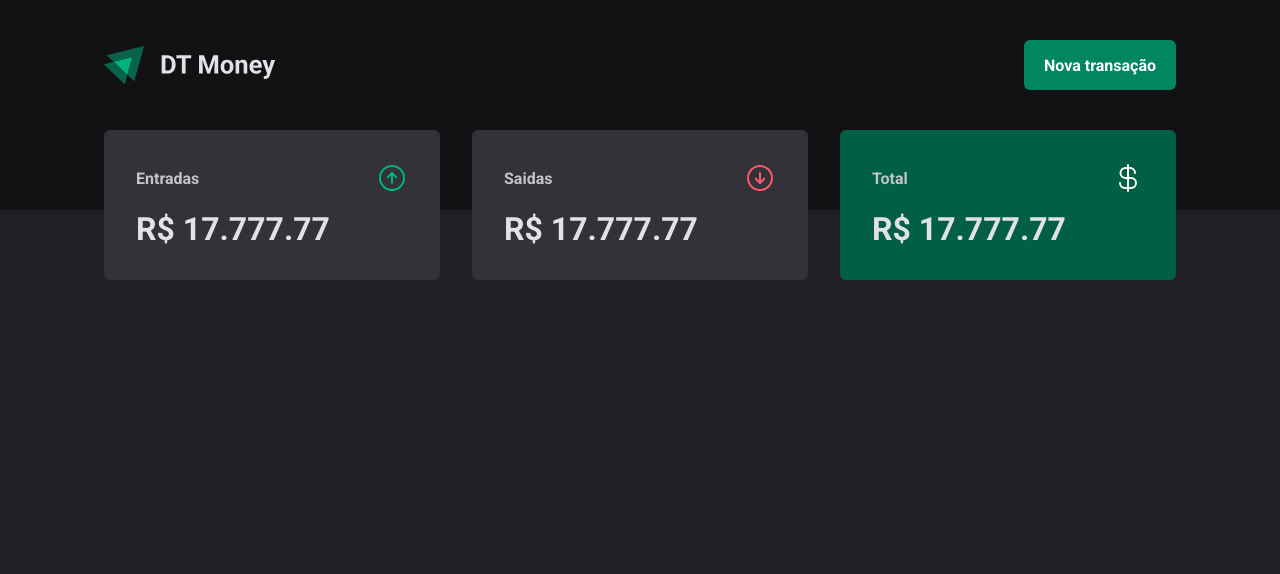
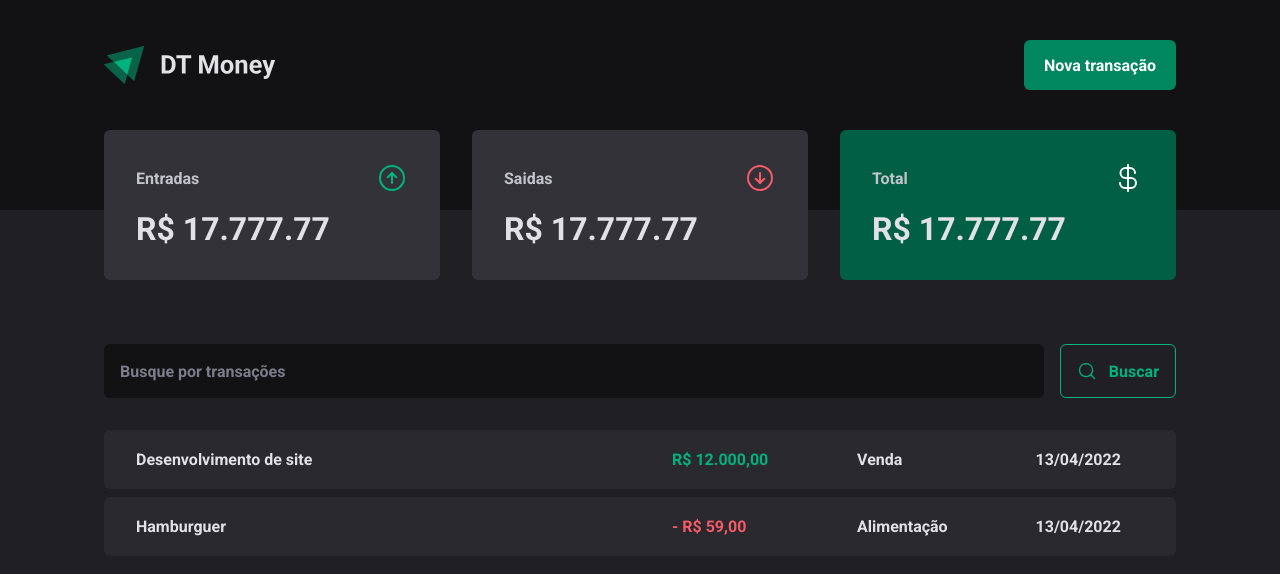
Before and after one commit to Alexandre-Cartaxo/DT-Money, a React (Vite) app: page / in a window 1280 px wide. Shown: the top 574 px of the page. Built offline with nearby package versions, Linux system fonts and the light colour scheme.

Commit message:
Componente SearchForms e acessibilidade

```diff
--- a/package.json
+++ b/package.json
@@ -10,6 +10,7 @@
     "preview": "vite preview"
   },
   "dependencies": {
+    "@radix-ui/react-dialog": "^1.1.6",
     "phosphor-react": "^1.4.1",
     "react": "^19.0.0",
     "react-dom": "^19.0.0",
--- /dev/null
+++ b/src/@types/pages/Transactions/components/SearchForm/index.tsx
@@ -0,0 +1,14 @@
+import { MagnifyingGlass } from "phosphor-react";
+import { SearchFormContainer } from "./styles";
+
+export function SearchForm(){
+  return(
+    <SearchFormContainer>
+      <input type="text" placeholder="Busque por transações"/>
+      <button type="submit">
+        <MagnifyingGlass size={20}/>
+        Buscar
+      </button>
+    </SearchFormContainer>
+  )
+}
--- /dev/null
+++ b/src/@types/pages/Transactions/components/SearchForm/styles.ts
@@ -0,0 +1,41 @@
+import styled from "styled-components";
+
+export const SearchFormContainer = styled.form`
+  display: flex;
+  gap: 1rem;
+
+  input {
+    flex: 1;
+    border-radius: 6px;
+    border: 0;
+    background: ${props=>props.theme["gray-900"]};
+    color: ${props=>props.theme["gray-300"]};
+    padding: 1rem;
+
+    &::placeholder{
+      color: ${props=>props.theme["gray-500"]}
+    }
+  }
+
+  button{
+    display:flex;
+    align-items: center;
+    gap: 0.75rem;
+
+    border:0;
+    padding:1rem;
+    background: transparent;
+    border: 1px solid ${props=>props.theme["green-300"]};
+    color: ${props=>props.theme["green-300"]};
+    font-weight: bold;
+    border-radius: 6px;
+
+    &:hover{
+    background: ${props=>props.theme["green-500"]};
+    border: ${props=>props.theme["green-500"]};
+    color: ${props=>props.theme.white};
+    transition: background-color 0.2s, color 0.2s, border-color 0.2s;
+    }
+  }
+
+`
--- a/src/@types/pages/Transactions/index.tsx
+++ b/src/@types/pages/Transactions/index.tsx
@@ -1,11 +1,42 @@
 import { Header } from "../../../components/Header";
 import { Summary } from "../../../components/Summary";
+import { SearchForm } from "./components/SearchForm";
+import { PriceHighlight, TransactionsContainer, TransactionsTable } from "./styles";
 
-export function Transactions(){
-  return(
+export function Transactions() {
+  return (
     <div>
-      <Header/>
-      <Summary/>
+      <Header />
+      <Summary />
+      <TransactionsContainer>
+        <SearchForm/>
+        <TransactionsTable>
+          <tbody>
+            <tr>
+              <td width="50%">Desenvolvimento de site</td>
+              <td>
+              <PriceHighlight variant="income">
+                R$ 12.000,00
+                </PriceHighlight>
+              </td>
+              <td>Venda</td>
+              <td>13/04/2022</td>
+            </tr>
+            <tr>
+              <td width="50%">Hamburguer</td>
+              <td>
+                <PriceHighlight variant="outcome">
+                - R$ 59,00
+                </PriceHighlight>
+                </td>
+              <td>Alimentação</td>
+              <td>13/04/2022</td>
+            </tr>
+          </tbody>
+        </TransactionsTable>
+
+      </TransactionsContainer>
+
     </div>
   )
 }
--- a/src/@types/pages/Transactions/styles.ts
+++ b/src/@types/pages/Transactions/styles.ts
@@ -0,0 +1,40 @@
+import styled from "styled-components";
+
+export const TransactionsContainer = styled.main`
+  width: 100%;
+  max-width: 1120px;
+  margin: 4rem auto 0;
+  padding: 0 1.5rem;
+`
+
+export const TransactionsTable = styled.table`
+  width:100%;
+  border-collapse: separate;
+  border-spacing: 0 0.5rem;
+  margin-top:1.5rem;
+
+  td{
+    padding: 1.25rem 2rem;
+    background: ${props=>props.theme["gray-700"]};
+
+    &:first-child{
+      border-top-left-radius: 6px;
+      border-bottom-left-radius: 6px;
+    }
+
+    &:last-child{
+      border-top-right-radius: 6px;
+      border-bottom-right-radius: 6px;
+    }
+  }
+`;
+
+interface PriceHighlightProps{
+  variant: 'income'| 'outcome';
+}
+
+export const PriceHighlight = styled.span<PriceHighlightProps>`
+
+  color: ${props=>props.variant === 'income' ? props.theme["green-300"] : props.theme["red-300"]}
+
+`;
--- a/src/components/Header/index.tsx
+++ b/src/components/Header/index.tsx
@@ -1,12 +1,26 @@
 import { HeaderContainer, HeaderContent, NewTransactionButton } from "./styles";
 import logoImg from '../../assets/logo.svg'
+import * as Dialog from '@radix-ui/react-dialog'
 
 export function Header(){
   return(
     <HeaderContainer>
       <HeaderContent>
         <img src={logoImg} alt=""/>
+      <Dialog.Root>
+        <Dialog.Trigger asChild>
         <NewTransactionButton>Nova transação </NewTransactionButton>
+        </Dialog.Trigger>
+
+        <Dialog.Portal>
+          <Dialog.Overlay/>
+
+          <Dialog.Content>
+            <Dialog.Title>Nova transação</Dialog.Title>
+            <Dialog.Close/>
+          </Dialog.Content>
+        </Dialog.Portal>
+      </Dialog.Root>
       </HeaderContent>
     </HeaderContainer>
   )
```
Also changed, not shown: 2 other files (tests, documents, lock files or other folders).
